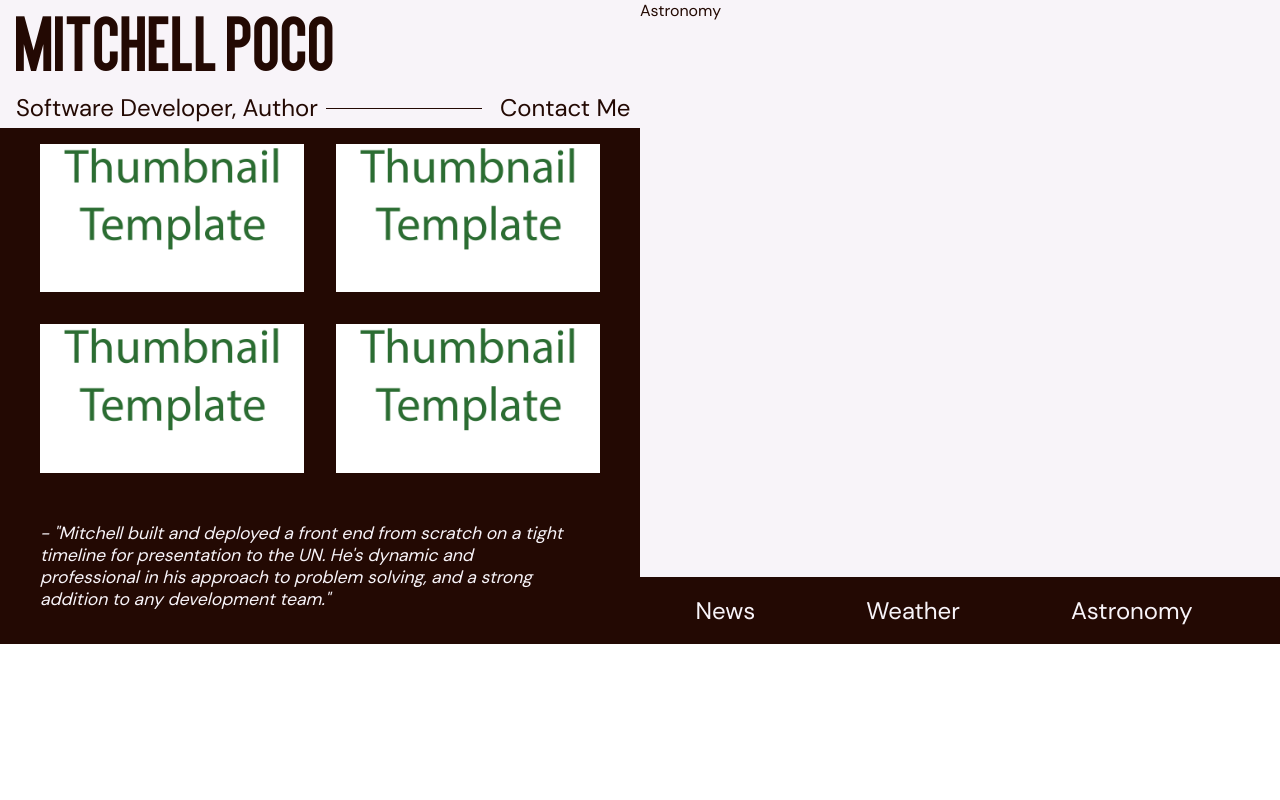
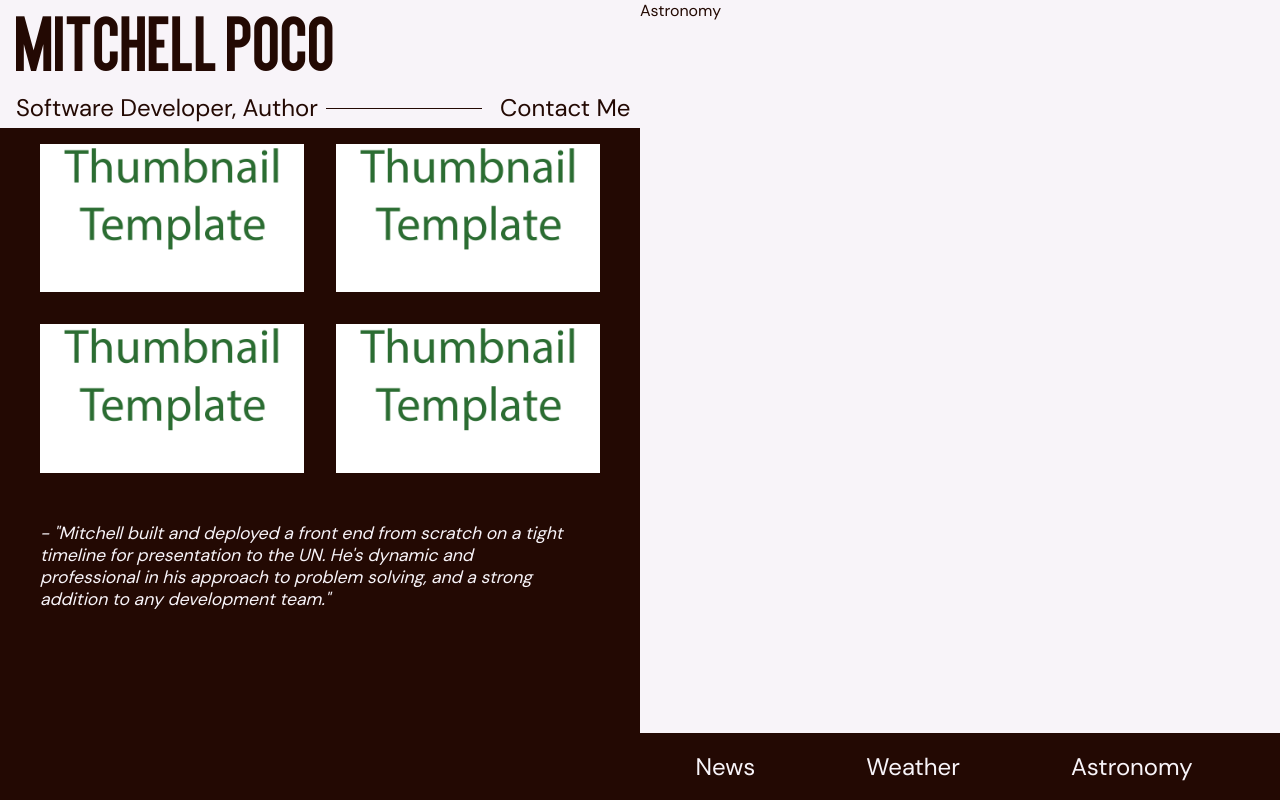
Before and after one commit to mljpoco/spider-portfolio, a React (Create React App) app: page /astronomy in a window 1280 px wide. Built offline with nearby package versions, Linux system fonts and the light colour scheme.

Commit message:
two main displays set to height: 100vh, overflow-y: scroll;

```diff
--- a/src/Components/NewsComponent.js
+++ b/src/Components/NewsComponent.js
@@ -30,6 +30,7 @@ export default function News() {
 				<span><li>Science</li></span>
 				<span><li>Business</li></span>
 				<span><li>Entertainment</li></span>
+				<hr />
 			</ul>
 			{
 				newsObject.articles.map(article => {
--- a/src/styles.scss
+++ b/src/styles.scss
@@ -27,6 +27,10 @@ text {
 	display: block;
 	text-align: right;
 	font-size: 1.1em;
+}
+
+hr {
+	z-index: 2;
 }
 
 ::selection {
@@ -142,11 +146,15 @@ footer a:hover {
 
 .personal {
 	flex-basis: 50%;
+	height: 100vh;
+	overflow-y: scroll;
 }
 
 .fetched-flex-wrapper {
 	display: flex;
 	flex-basis: 50%;
+	height: 100vh;
+	overflow-y: scroll;
 	flex-direction: column;
 	justify-content: space-between;
 }
```
